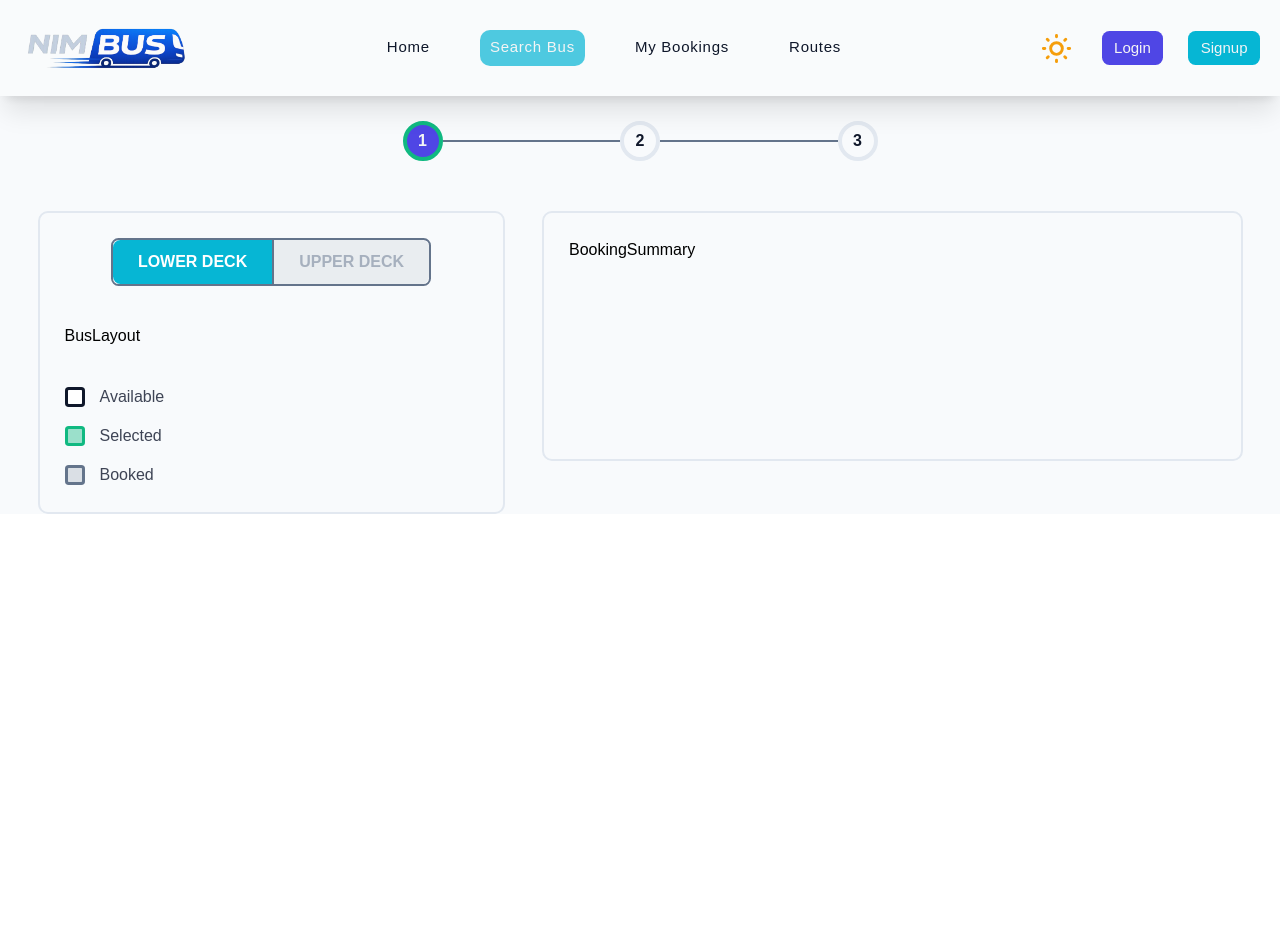
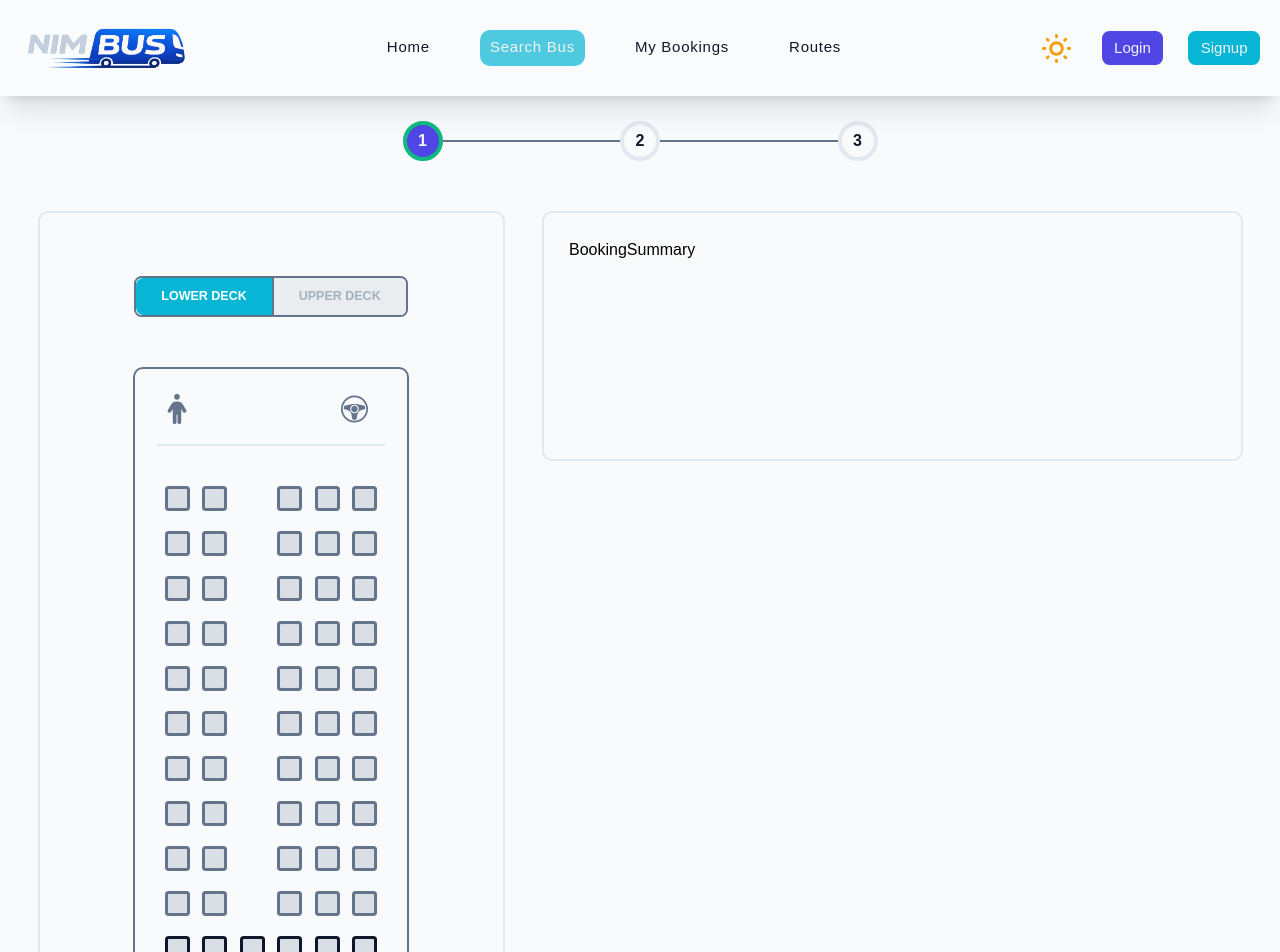
Before and after one commit to sudeshJha/bus-ticket-booking-system, a React (Vite) app: page /search_bus/1 in a window 1280 px wide. Shown: the top 952 px of the page. Before the commit the page ends 896 px from the top, so only its background shows below. Built offline with nearby package versions, Linux system fonts and the light colour scheme.

Commit message:
bus layout

```diff
--- a/src/components/ui/bus-layout/Seater_2x2.jsx
+++ /dev/null
@@ -1,7 +0,0 @@
-import React from "react";
-
-const Seater_2x2 = () => {
-  return <div></div>;
-};
-
-export default Seater_2x2;
--- a/src/features/bus-booking/BookingLegend.jsx
+++ b/src/features/bus-booking/BookingLegend.jsx
@@ -5,7 +5,7 @@ const legends = [
     id: 1,
     name: "Available",
     textColor: "text-text-primary",
-    bgColor: "bg-surface",
+    bgColor: "bg-text-secondary/20",
   },
   {
     id: 2,
@@ -23,12 +23,12 @@ const legends = [
 
 const BookingLegend = () => {
   return (
-    <div className="flex flex-col items-start justify-center gap-6">
+    <div className="flex items-start justify-evenly gap-10">
       {legends.map((legend) => {
         return (
           <div
             key={legend.id}
-            className="flex items-center justify-start gap-6"
+            className="flex items-center justify-center gap-2"
           >
             <div
               className={`h-8 w-8 rounded-md border-3 ${legend.textColor} ${legend.bgColor}`}
--- a/src/features/bus-booking/BusLayout.jsx
+++ b/src/features/bus-booking/BusLayout.jsx
@@ -1,7 +1,55 @@
 import React from "react";
+import { FaPerson } from "react-icons/fa6";
+import { GiSteeringWheel } from "react-icons/gi";
+import Icon from "../../components/util/Icon";
+import SeatLayout from "../seat-layout/SeatLayout";
+
+const data = {
+  layout: "2X3",
+  type: "seater",
+  bookedSeats: [
+    "L-23",
+    "L-57",
+    "L-38",
+    "L-44",
+    "L-31",
+    "L-19",
+    "L-11",
+    "L-10",
+    "U-3",
+    "U-7",
+    "U-1",
+  ],
+  backrowSeat: true,
+  seaterRow: 10,
+  sleeperRow: 0,
+};
 
 const BusLayout = () => {
-  return <div>BusLayout</div>;
+  const { layout, type, bookedSeats, backrowSeat, seaterRow, sleeperRow } =
+    data;
+
+  return (
+    <div className="rounded-2xl border-2 border-text-secondary py-4 px-4 w-fit mx-auto">
+      <div className="mx-5 flex items-center justify-between border-b-2 border-border pb-2">
+        <Icon icon={<FaPerson />} color="text-text-secondary" size="small" />
+        <Icon
+          icon={<GiSteeringWheel />}
+          color="text-text-secondary"
+          size="medium"
+        />
+      </div>
+
+      <SeatLayout
+        backrowSeat={backrowSeat}
+        layout={layout}
+        type={type}
+        seaterRow={seaterRow}
+        sleeperRow={sleeperRow}
+        bookedSeats={bookedSeats}
+      />
+    </div>
+  );
 };
 
 export default BusLayout;
--- a/src/features/bus-booking/BusLayoutSection.jsx
+++ b/src/features/bus-booking/BusLayoutSection.jsx
@@ -14,7 +14,7 @@ const BusLayoutSection = () => {
   };
 
   return (
-    <div className="flex flex-col gap-15">
+    <div className="flex flex-col gap-20 py-15">
       <DeckSelection
         deck={deck}
         handleDeck={handleDeck}
--- a/src/features/bus-booking/DeckSelection.jsx
+++ b/src/features/bus-booking/DeckSelection.jsx
@@ -9,13 +9,13 @@ const DeckSelection = ({ deck, handleDeck, isUpperDeck }) => {
   return (
     <div className="mx-auto flex items-center justify-center  border-2 rounded-xl border-text-secondary">
       <div
-        className={`${deckClass} ${deck === 0 ? activeDeck : nonActiveDeck} border-r-2 border-text-secondary rounded-l-xl`}
+        className={`${deckClass} ${deck === 0 ? activeDeck : nonActiveDeck} border-r-2 border-text-secondary rounded-l-xl text-xl`}
         onClick={() => handleDeck(0)}
       >
         LOWER DECK
       </div>
       <div
-        className={`${deckClass} ${isUpperDeck ? (deck === 1 ? activeDeck : nonActiveDeck) : noUpperDeck} rounded-r-xl`}
+        className={`${deckClass} ${isUpperDeck ? (deck === 1 ? activeDeck : nonActiveDeck) : noUpperDeck} rounded-r-xl text-xl`}
         onClick={() => handleDeck(1)}
       >
         UPPER DECK
--- /dev/null
+++ b/src/features/seat-layout/Seat.jsx
@@ -0,0 +1,38 @@
+import React from "react";
+
+const legends = [
+  {
+    id: 1,
+    name: "Available",
+    textColor: "text-text-primary",
+    bgColor: "bg-text-secondary/20",
+  },
+  {
+    id: 2,
+    name: "Selected",
+    textColor: "text-success",
+    bgColor: "bg-success/40",
+  },
+  {
+    id: 3,
+    name: "Booked",
+    textColor: "text-text-secondary",
+    bgColor: "bg-text-secondary/20",
+  },
+];
+
+const Seat = ({ status = "Available", type = "sleeper", deck }) => {
+  let legend;
+
+  if (status === "Available") legend = legends[0];
+  if (status === "Selected") legend = legends[1];
+  if (status === "Booked") legend = legends[2];
+
+  return (
+    <div
+      className={`h-10 w-10 rounded-md border-3 ${legend.textColor} ${legend.bgColor}`}
+    ></div>
+  );
+};
+
+export default Seat;
--- /dev/null
+++ b/src/features/seat-layout/SeatLayout.jsx
@@ -0,0 +1,36 @@
+import React from "react";
+import Seat from "./Seat";
+import SeatRow from "./SeatRow";
+
+const SeatLayout = ({
+  backrowSeat,
+  layout,
+  type,
+  sleeperRow = 0,
+  seaterRow,
+  bookedSeats,
+}) => {
+  const leftCol = Number(layout[0]);
+  const rightCol = Number(layout[2]);
+
+  return (
+    <div className="pt-16 px-8">
+      <div className="flex flex-col items-center justify-center gap-8">
+        {Array.from({ length: seaterRow }).map((_, i) => {
+          console.log("hey");
+          return <SeatRow key={i} leftCol={leftCol} rightCol={rightCol} />;
+        })}
+      </div>
+
+      {backrowSeat && (
+        <div className="mt-8 flex items-center justify-center gap-5">
+          {Array.from({ length: leftCol + rightCol + 1 }).map((_, i) => {
+            return <Seat key={i} />;
+          })}
+        </div>
+      )}
+    </div>
+  );
+};
+
+export default SeatLayout;
--- /dev/null
+++ b/src/features/seat-layout/SeatRow.jsx
@@ -0,0 +1,22 @@
+import React from "react";
+import Seat from "./Seat";
+
+const SeatRow = ({ leftCol, rightCol = 0 }) => {
+  return (
+    <div className="flex items-center justify-center gap-x-20">
+      <div className="flex items-center justify-center gap-5">
+        {Array.from({ length: leftCol }).map((_, i) => {
+          return <Seat key={i} status="Booked" />;
+        })}
+      </div>
+
+      <div className="flex items-center justify-center gap-5">
+        {Array.from({ length: rightCol }).map((_, i) => {
+          return <Seat key={i} status="Booked" />;
+        })}
+      </div>
+    </div>
+  );
+};
+
+export default SeatRow;
```
